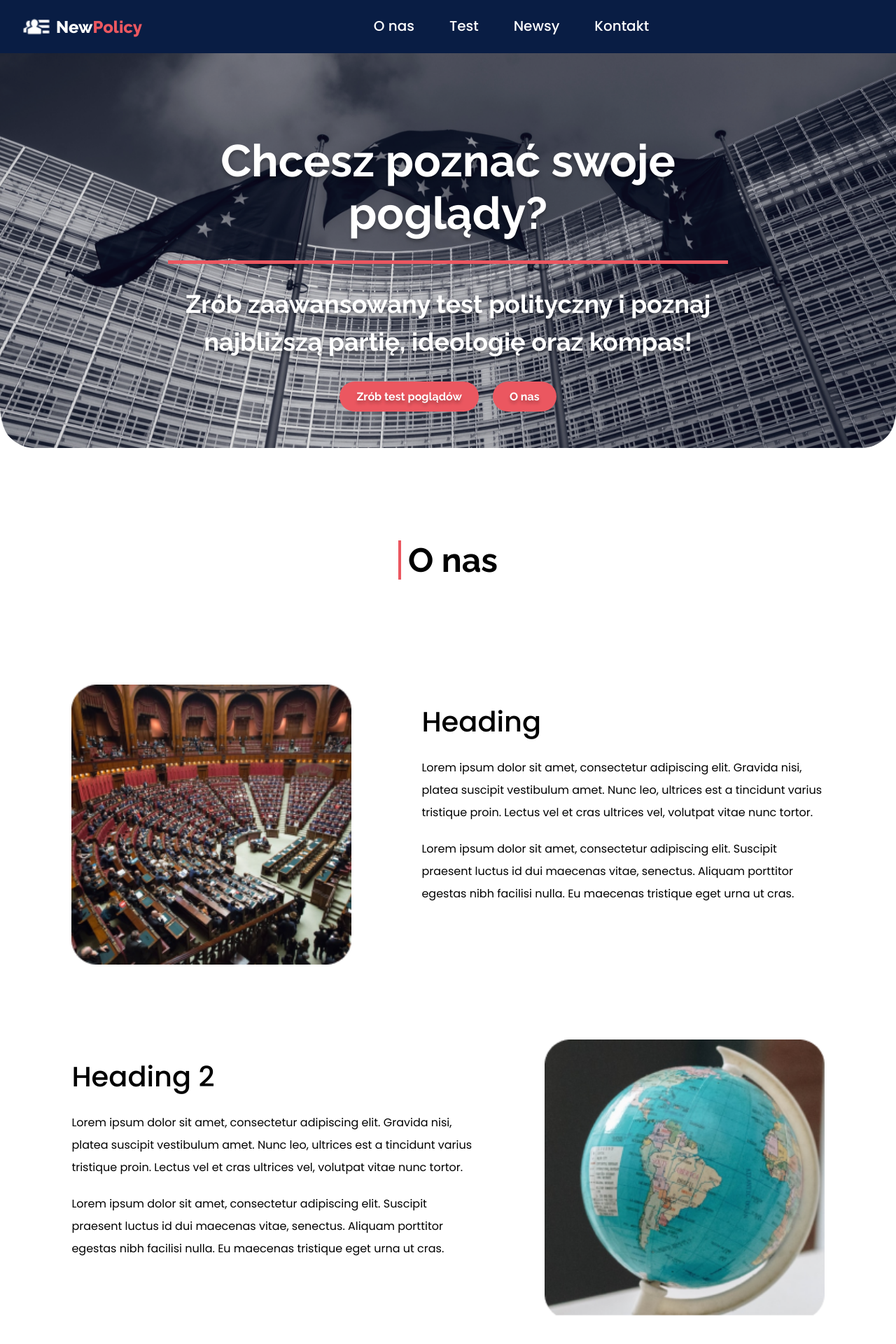
After one commit to MaciejMi/NewPolicy, a PHP site: page /about.html in a window 1280 px wide. The commit adds this page. Shown: the top 1920 px of the page at 70% size. Run offline with PHP 8.4, Linux system fonts and the light colour scheme.

Commit message:
created about page

```diff
--- /dev/null
+++ b/about.html
@@ -0,0 +1,129 @@
+<!DOCTYPE html>
+<html lang="pl">
+  <head>
+    <meta charset="UTF-8" />
+    <meta http-equiv="X-UA-Compatible" content="IE=edge" />
+    <meta name="viewport" content="width=device-width, initial-scale=1.0" />
+    <title>NewPolicy</title>
+    <link rel="stylesheet" href="./css/style.css" />
+    <link rel="preconnect" href="https://fonts.googleapis.com" />
+    <link rel="preconnect" href="https://fonts.gstatic.com" crossorigin />
+    <link
+      href="https://fonts.googleapis.com/css2?family=Poppins:wght@400;500;600;700&family=Raleway:wght@700;800;900&display=swap"
+      rel="stylesheet"
+    />
+  </head>
+
+  <body>
+    <header>
+      <nav>
+        <a href="index.html" class="logo"><img src="images/logo.png" alt="" />New<span>Policy</span></a>
+        <ul>
+          <li><a href="#about">O nas</a></li>
+          <li><a href="test.html">Test</a></li>
+          <li><a href="newsy.html">Newsy</a></li>
+          <li><a href="kontakt.html">Kontakt</a></li>
+        </ul>
+        <div class="menu-buttons">
+          <img src="images/icon-menu-btn-open.svg" alt="" id="open-menu-btn" class="active" />
+          <img src="images/icon-menu-btn-close.svg" alt="" id="close-menu-btn" />
+        </div>
+      </nav>
+    </header>
+
+    <section class="home" id="home">
+      <div class="wrapper">
+        <div class="content">
+          <h1>Chcesz poznać swoje poglądy?</h1>
+          <div class="line"></div>
+          <h3>Zrób zaawansowany test polityczny i poznaj najbliższą partię, ideologię oraz kompas!</h3>
+          <div class="buttons">
+            <a href="#compass" class="btn">Zrób test poglądów</a>
+            <a href="#about" class="btn">O nas</a>
+          </div>
+        </div>
+      </div>
+    </section>
+
+    <section class="about">
+      <div class="wrapper">
+        <h1 class="heading">O nas</h1>
+
+        <div class="container">
+          <div class="image reverse">
+            <img src="images/about-image-1.png" alt="" />
+          </div>
+
+          <div class="content">
+            <h3>Heading</h3>
+            <p>
+              Lorem ipsum dolor sit amet, consectetur adipiscing elit. Gravida nisi, platea suscipit vestibulum amet. Nunc leo,
+              ultrices est a tincidunt varius tristique proin. Lectus vel et cras ultrices vel, volutpat vitae nunc tortor.
+            </p>
+            <p>
+              Lorem ipsum dolor sit amet, consectetur adipiscing elit. Suscipit praesent luctus id dui maecenas vitae, senectus.
+              Aliquam porttitor egestas nibh facilisi nulla. Eu maecenas tristique eget urna ut cras.
+            </p>
+          </div>
+        </div>
+
+        <div class="container">
+          <div class="content">
+            <h3>Heading 2</h3>
+            <p>
+              Lorem ipsum dolor sit amet, consectetur adipiscing elit. Gravida nisi, platea suscipit vestibulum amet. Nunc leo,
+              ultrices est a tincidunt varius tristique proin. Lectus vel et cras ultrices vel, volutpat vitae nunc tortor.
+            </p>
+            <p>
+              Lorem ipsum dolor sit amet, consectetur adipiscing elit. Suscipit praesent luctus id dui maecenas vitae, senectus.
+              Aliquam porttitor egestas nibh facilisi nulla. Eu maecenas tristique eget urna ut cras.
+            </p>
+          </div>
+
+          <div class="image">
+            <img src="images/about-image-2.png" alt="" />
+          </div>
+        </div>
+      </div>
+    </section>
+
+    <section class="footer">
+      <div class="footer">
+        <div class="box-container">
+          <div class="box first">
+            <a href="#" class="logo"><img src="images/logo.png" alt="" />New<span>Policy</span></a>
+            <p>Lorem ipsum dolor sit amet, consectetur Quis sed elit.</p>
+            <div class="social">
+              <a href="#"><img src="images/icon-github.svg" alt="" /></a>
+              <a href="#"><img src="images/icon-facebook.svg" alt="" /></a>
+              <a href="#"><img src="images/icon-instagram.svg" alt="" /></a>
+              <a href="#"><img src="images/icon-twitter.svg" alt="" /></a>
+            </div>
+          </div>
+
+          <div class="box">
+            <h3>Przejdź do</h3>
+            <a href="index.html" class="links">Strona Główna</a>
+            <a href="#" class="links">O Nas</a>
+            <a href="#" class="links">Test</a>
+          </div>
+
+          <div class="box">
+            <h3>Przejdź do</h3>
+            <a href="newsy.html" class="links">Newsy</a>
+            <a href="kontakt.html" class="links">Kontakt</a>
+          </div>
+
+          <div class="box">
+            <h3>Kontakt</h3>
+            <a href="#" class="links"><img src="images/icon-map.svg" alt="" />Kielce, Poland</a>
+            <a href="#" class="links"><img src="images/icon-phone.svg" alt="" />123-123-123</a>
+            <a href="#" class="links"><img src="images/icon-email.svg" alt="" />contact@example.com</a>
+          </div>
+        </div>
+      </div>
+    </section>
+
+    <script src="main.js"></script>
+  </body>
+</html>
--- a/css/style.css
+++ b/css/style.css
@@ -306,24 +306,24 @@ header nav .account-box .btn {
   color: #000;
 }
 
-.home-about .container {
+.about .container {
   display: flex;
   flex-direction: column;
   align-items: center;
   justify-content: center;
   margin-bottom: 50px;
 }
-.home-about .container .image {
+.about .container .image {
   order: 2;
 }
-.home-about .container .image img {
+.about .container .image img {
   margin-top: 50px;
 }
-.home-about .container .content h3 {
+.about .container .content h3 {
   font-size: 24px;
   font-weight: 500;
 }
-.home-about .container .content p {
+.about .container .content p {
   margin: 20px 0;
 }
 
@@ -611,24 +611,24 @@ header nav .account-box .btn {
     flex-direction: row;
     justify-content: space-between;
   }
-  .home-about .container {
+  .about .container {
     flex-wrap: wrap;
     flex-direction: row;
     gap: 100px;
   }
-  .home-about .container .image {
+  .about .container .image {
     flex: 1 1 2rem;
   }
-  .home-about .container .image.reverse {
+  .about .container .image.reverse {
     order: -1;
   }
-  .home-about .container .content {
+  .about .container .content {
     flex: 1 1 5rem;
   }
-  .home-about .container .content h3 {
+  .about .container .content h3 {
     font-size: 30px;
   }
-  .home-about .container .content p {
+  .about .container .content p {
     margin: 20px 0;
   }
 }
@@ -654,20 +654,20 @@ header nav .account-box .btn {
   .news .box-container .box {
     max-width: 340px;
   }
-  .home-about .container .image {
+  .about .container .image {
     max-width: 400px;
   }
-  .home-about .container .image img {
+  .about .container .image img {
     width: 400px;
     height: 400px;
   }
-  .home-about .container .content {
+  .about .container .content {
     max-width: 600px;
   }
-  .home-about .container .content h3 {
+  .about .container .content h3 {
     font-size: 40px;
   }
-  .home-about .container .content p {
+  .about .container .content p {
     line-height: 200%;
   }
 }
--- a/scss/style.scss
+++ b/scss/style.scss
@@ -355,7 +355,7 @@ header {
 
 // Home About
 
-.home-about {
+.about {
   .container {
     display: flex;
     flex-direction: column;
@@ -757,7 +757,7 @@ header {
     }
   }
 
-  .home-about {
+  .about {
     .container {
       flex-wrap: wrap;
       flex-direction: row;
@@ -825,7 +825,7 @@ header {
     }
   }
 
-  .home-about {
+  .about {
     .container {
       .image {
         max-width: 400px;
```
Also changed, not shown: index.html (+3 -9 lines).
